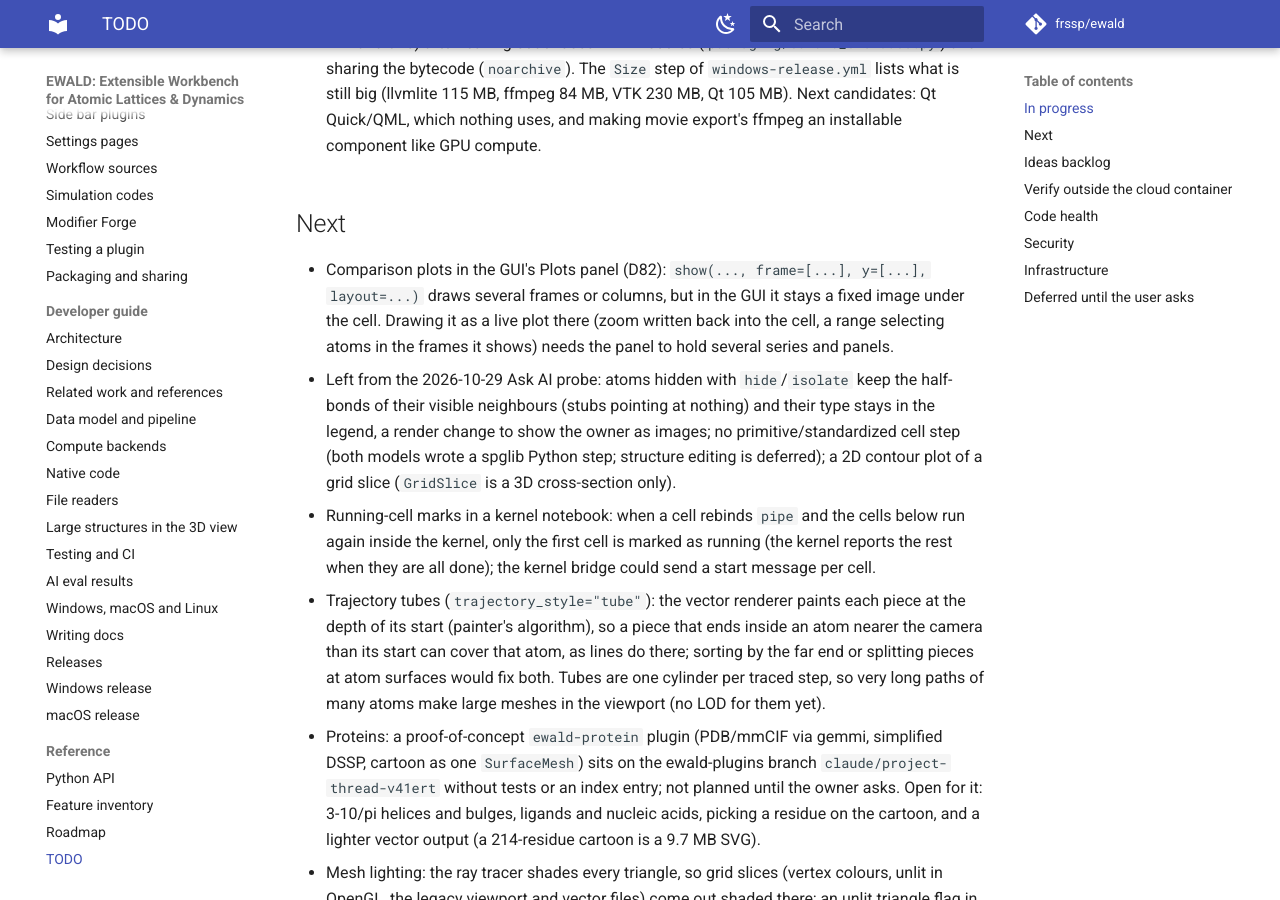
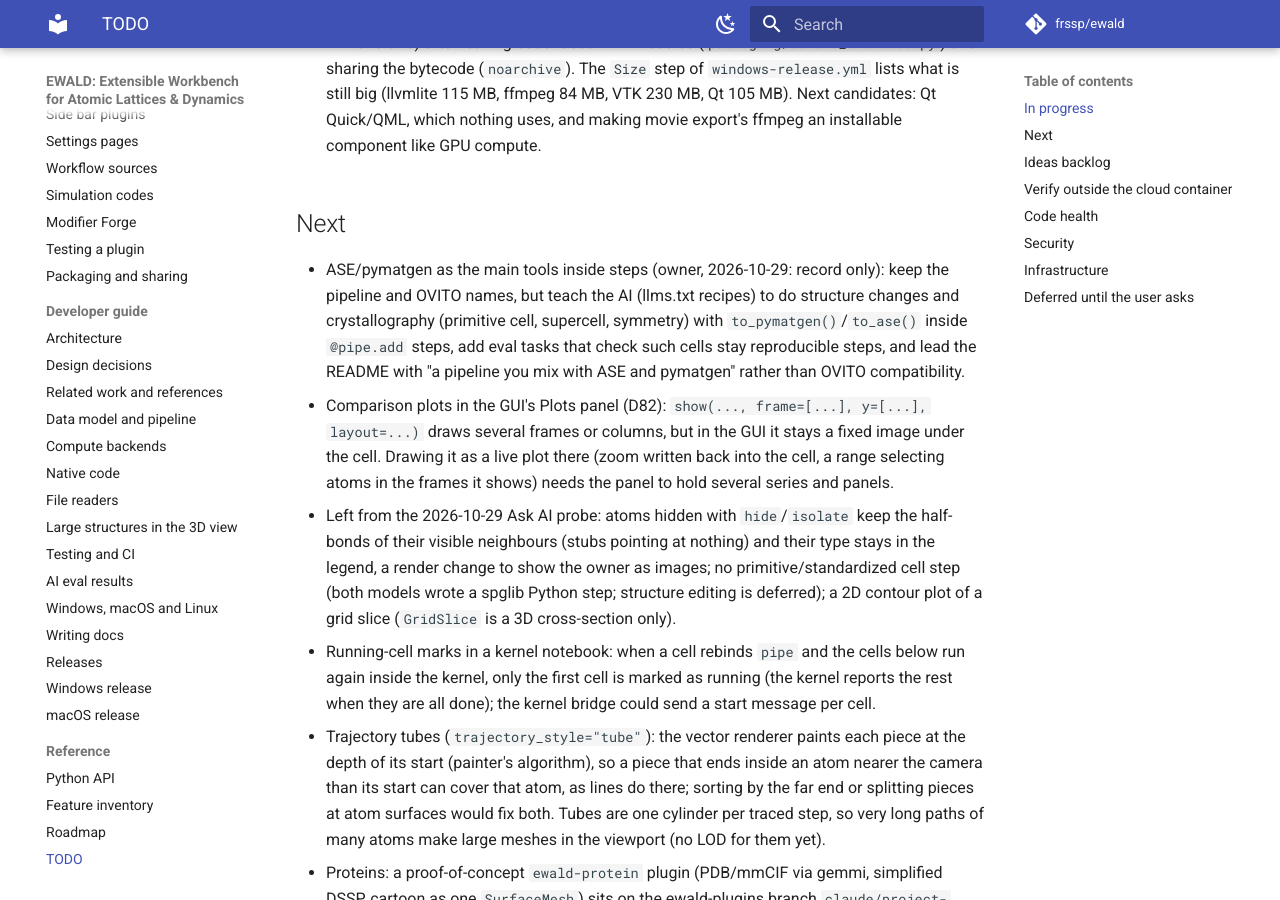
Before and after one commit to frssp/ewald, an MkDocs documentation site: the page built from docs/todo.md, in a window 1280 px wide and 900 px high, scrolled down 538 px. Built offline with MkDocs 1.6.1 and Material for MkDocs 9.7.7, drawn with Linux system fonts in a browser that asks for light colours; comment, search, counter and statistics services are not loaded.

Commit message:
todo: ASE/pymatgen as the main tools inside steps (recorded, not started)
Co-Authored-By: Claude Opus 5.5 <noreply@anthropic.com>

```diff
--- a/docs/todo.md
+++ b/docs/todo.md
@@ -24,6 +24,11 @@ it removes the items it finishes, adds what it leaves open, and moves its own li
 
 ## Next
 
+- ASE/pymatgen as the main tools inside steps (owner, 2026-10-29: record only): keep the pipeline
+  and OVITO names, but teach the AI (llms.txt recipes) to do structure changes and crystallography
+  (primitive cell, supercell, symmetry) with `to_pymatgen()`/`to_ase()` inside `@pipe.add` steps,
+  add eval tasks that check such cells stay reproducible steps, and lead the README with "a pipeline
+  you mix with ASE and pymatgen" rather than OVITO compatibility.
 - Comparison plots in the GUI's Plots panel (D82): `show(..., frame=[...], y=[...], layout=...)`
   draws several frames or columns, but in the GUI it stays a fixed image under the cell. Drawing
   it as a live plot there (zoom written back into the cell, a range selecting atoms in the frames
```
